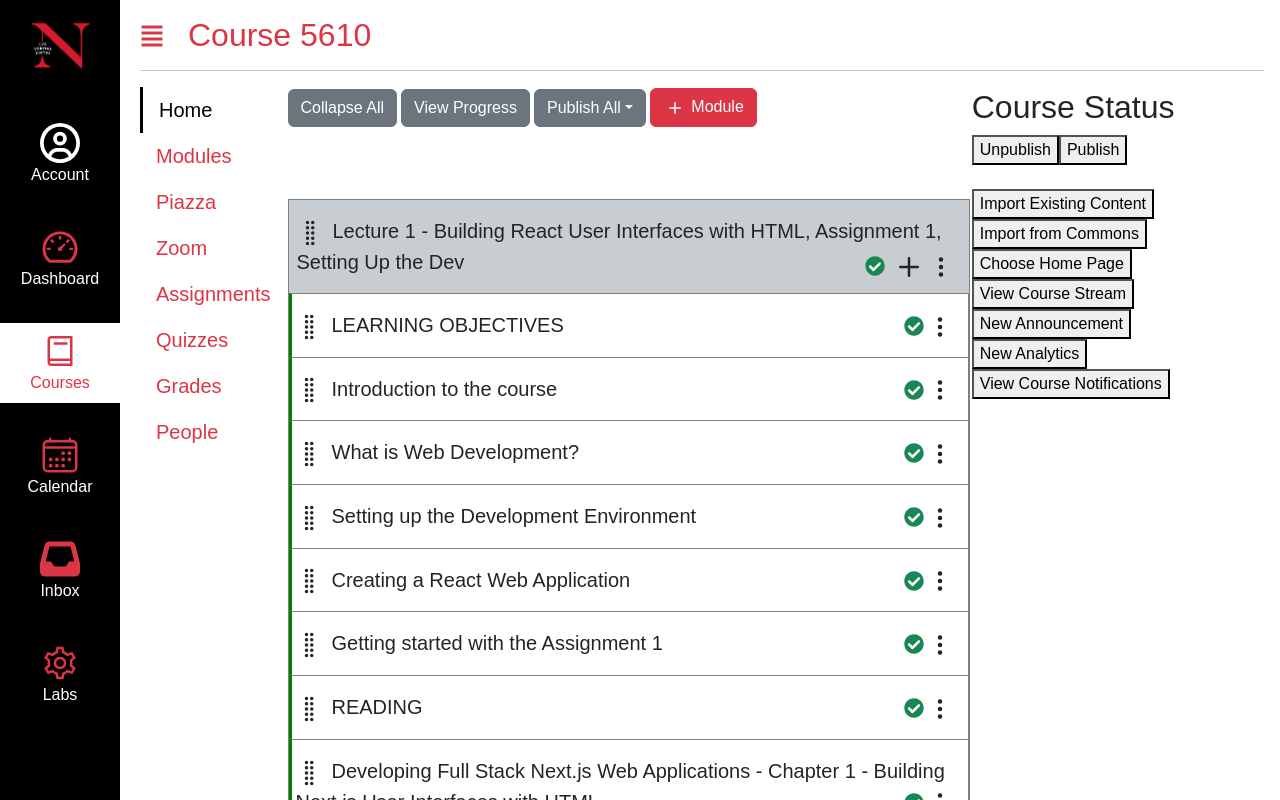
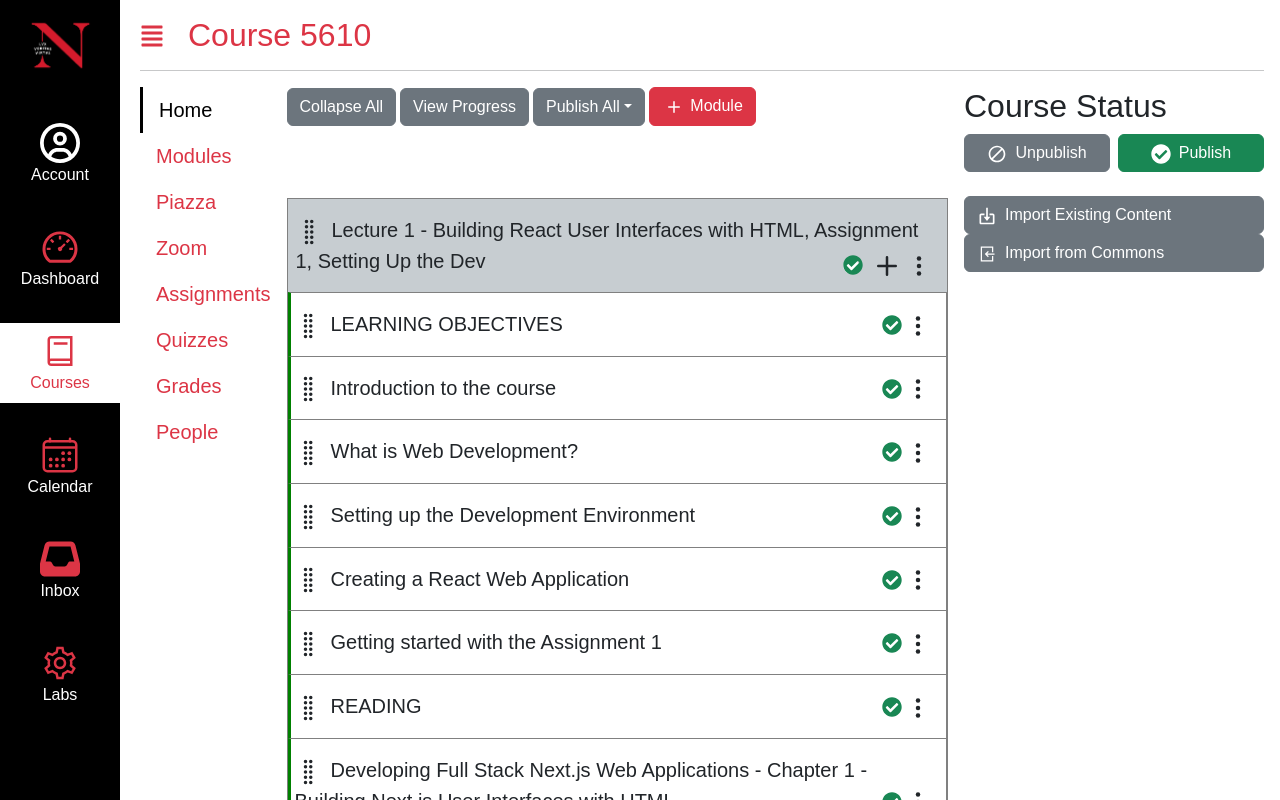
Before and after one commit to lwt339/kambaz-next-js-fa25-mon, a Next.js app: page /Courses/5610/Home in a window 1280 px wide. Shown: the top 800 px of the page. Built offline with nearby package versions, Linux system fonts and the light colour scheme.

Commit message:
Assignment 2: Complete CSS and Bootstrap implementation

```diff
--- a/app/(Kambaz)/Courses/[cid]/Home/Status.tsx
+++ b/app/(Kambaz)/Courses/[cid]/Home/Status.tsx
@@ -1,18 +1,38 @@
+import { Button } from "react-bootstrap";
+import { MdDoNotDisturbAlt } from "react-icons/md";
+import { FaCheckCircle } from "react-icons/fa";
+import { BiImport } from "react-icons/bi";
+import { LiaFileImportSolid } from "react-icons/lia";
+
 export default function CourseStatus() {
-  return (
-    <div id="wd-course-status">
-      <h2>Course Status</h2>
-      <button id="wd-course-unpublish-btn">Unpublish</button>
-      <button id="wd-course-publish-btn">Publish</button>
-      <br /><br />
-
-      <button id="wd-course-import-existing-btn">Import Existing Content</button><br />
-      <button id="wd-course-import-commons-btn">Import from Commons</button><br />
-      <button id="wd-course-choose-home-btn">Choose Home Page</button><br />
-      <button id="wd-course-view-stream-btn">View Course Stream</button><br />
-      <button id="wd-course-new-announcement-btn">New Announcement</button><br />
-      <button id="wd-course-new-analytics-btn">New Analytics</button><br />
-      <button id="wd-course-view-notifications-btn">View Course Notifications</button>
-    </div>
-  );
+    return (
+        <div style={{ width: "300px" }}>
+            <h2>Course Status</h2>
+            <div className="d-flex">
+                <div className="w-50 pe-1">
+                    <Button variant="secondary" className="w-100 text-nowrap">
+                        <MdDoNotDisturbAlt className="me-2 fs-5" />
+                        Unpublish
+                    </Button>
+                </div>
+                <div className="w-50 ps-1">
+                    <Button variant="success" className="w-100">
+                        <FaCheckCircle className="me-2 fs-5" />
+                        Publish
+                    </Button>
+                </div>
+            </div>
+            <br />
+            <Button variant="secondary" className="w-100 text-start">
+                <BiImport className="me-2 fs-5" />
+                Import Existing Content
+            </Button>
+            <br />
+            <Button variant="secondary" className="w-100 text-start">
+                <LiaFileImportSolid className="me-2 fs-5" />
+                Import from Commons
+            </Button>
+            {/* Add more buttons as needed */}
+        </div>
+    );
 }
--- a/app/(Kambaz)/Courses/[cid]/Home/page.tsx
+++ b/app/(Kambaz)/Courses/[cid]/Home/page.tsx
@@ -1,21 +1,19 @@
+"use client";
 import Modules from "../Modules/page";
 import CourseStatus from "./Status";
 
-export default function Home() {
-  return (
-    <div id="wd-home">
-      <table id="wd-home-table">
-        <tbody>
-          <tr>
-            <td valign="top" width="70%">
-              <Modules />
-            </td>
-            <td valign="top">
-              <CourseStatus />
-            </td>
-          </tr>
-        </tbody>
-      </table>
-    </div>
-  );
+// For dynamic routes, you can access params
+export default function Home({ params }: { params: { cid: string } }) {
+    console.log("Course ID:", params.cid);
+
+    return (
+        <div className="d-flex" id="wd-home">
+            <div className="flex-fill me-3">
+                <Modules/>
+            </div>
+            <div className="d-none d-xl-block">
+                <CourseStatus />
+            </div>
+        </div>
+    );
 }
--- a/app/(Kambaz)/Dashboard/page.tsx
+++ b/app/(Kambaz)/Dashboard/page.tsx
@@ -69,7 +69,7 @@ export default function Dashboard() {
                     <Col key={course.id} className="wd-dashboard-course mb-4">
                         <Card style={{ width: "270px" }}>
                             <Link
-                                href={`/Kambaz/Courses/${course.id}/Home`}
+                                href={`/Courses/${course.id}/Home`}
                                 className="text-decoration-none text-dark">
                                 {/* Colored top section - REQUIRED */}
                                 <div style={{
```
